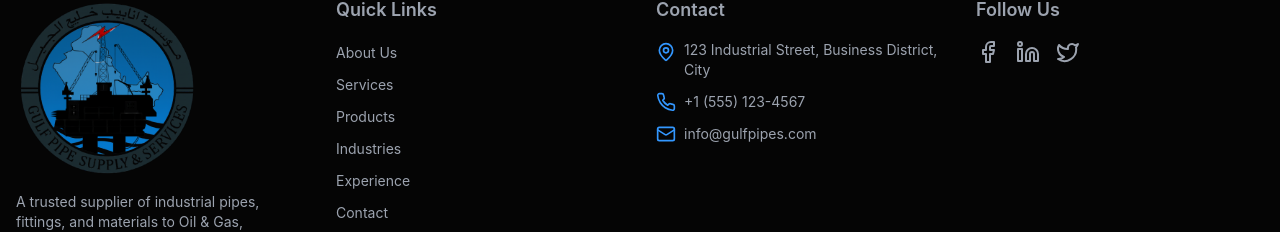
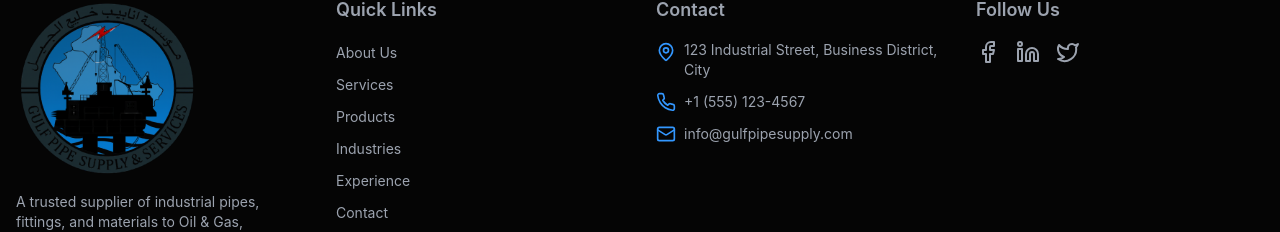
Before and after one commit to Mahi-kehkasha/gulf-website, a Next.js app: page /en in a window 1280 px wide. Shown: the part 6270-6502 px from the top of the page. Built offline with nearby package versions, Linux system fonts and the light colour scheme.

Commit message:
first commit

```diff
--- a/components/Footer.tsx
+++ b/components/Footer.tsx
@@ -63,7 +63,7 @@ export default function Footer() {
                 </li>
                 <li className="flex items-center space-x-2">
                   <Mail className="h-5 w-5 flex-shrink-0 text-primary-400" />
-                  <span>info@gulfpipes.com</span>
+                  <span>info@gulfpipesupply.com</span>
                 </li>
               </ul>
           </div>
```
